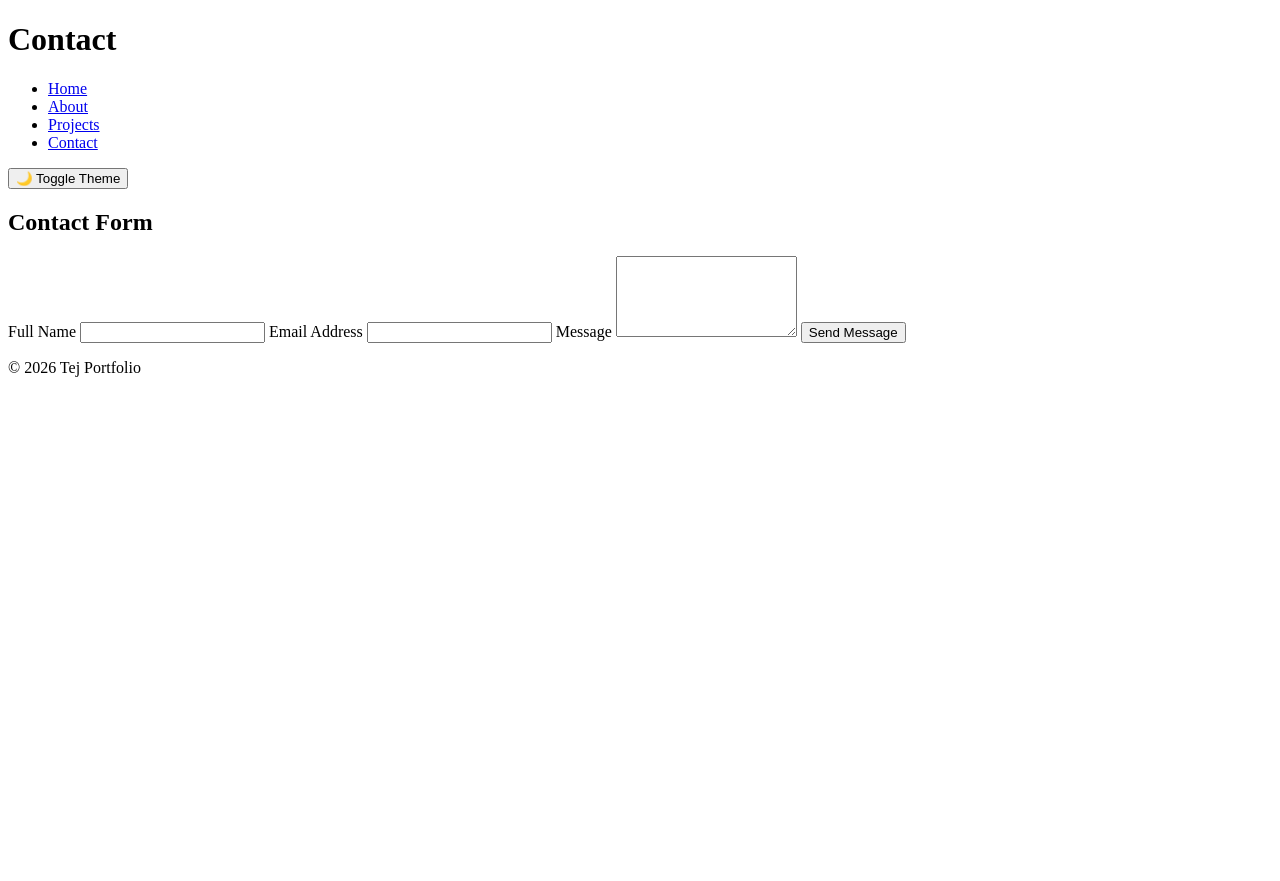
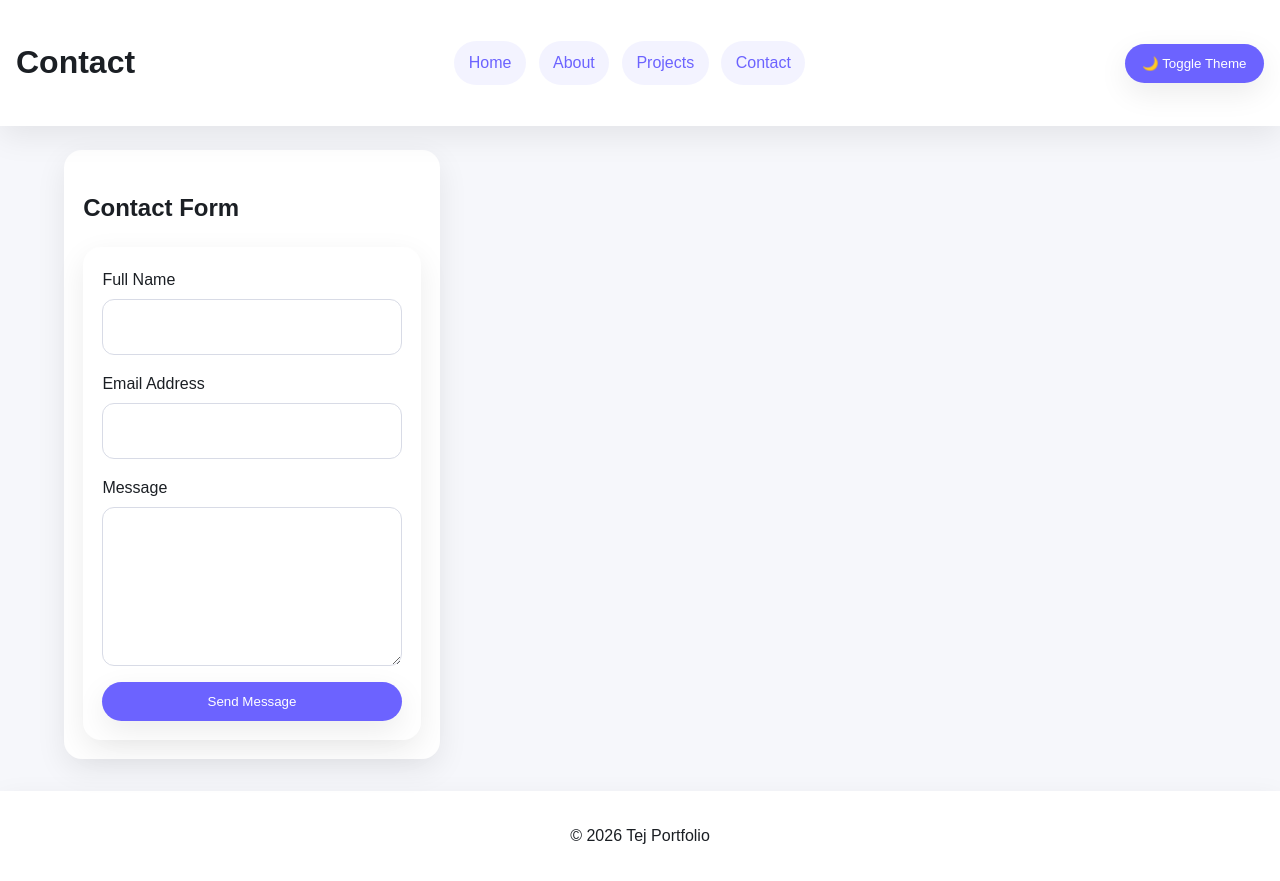
Before and after one commit to Abhirami2005/portfolio-website, a plain HTML site: page contact.html in a window 1280 px wide. Before the commit the page ends 800 px from the top, so only its background shows below. Drawn offline with Linux system fonts and the light colour scheme.

Commit message:
final portfolio update

```diff
--- a/contact.html
+++ b/contact.html
@@ -9,16 +9,11 @@
   <meta name="description" content="Contact Tej through accessible contact form.">
   <link rel="stylesheet" href="css/style.css">
 </head>
-
 <body>
-
-<header>
+  <header class="navbar" role="banner">
     <h1>Contact</h1>
-
     <nav aria-label="Main Navigation">
-
-
-<ul>
+      <ul class="nav-links">
         <li><a href="index.html">Home</a></li>
         <li><a href="about.html">About</a></li>
         <li><a href="projects.html">Projects</a></li>
@@ -28,48 +23,35 @@
     <button id="theme-toggle">🌙 Toggle Theme</button>
   </header>
 
-<main aria-label="Contact Content">
-
-<section>
+  <main class="container portfolio-layout" aria-label="Contact Content">
+    <section class="hero">
       <h2>Contact Form</h2>
 
-<form aria-label="Contact Form">
+      <form class="contact-form" aria-label="Contact Form">
+        <div class="form-group">
+          <label for="name">Full Name</label>
+          <input type="text" id="name" name="name" required>
+        </div>
 
-<label for="name">Full Name</label>
-<input
-type="text"
-id="name"
-name="name"
-required>
+        <div class="form-group">
+          <label for="email">Email Address</label>
+          <input type="email" id="email" name="email" required>
+        </div>
 
-<label for="email">Email Address</label>
-<input
-type="email"
-id="email"
-name="email"
-required>
+        <div class="form-group">
+          <label for="message">Message</label>
+          <textarea id="message" name="message" rows="5" required></textarea>
+        </div>
 
-<label for="message">Message</label>
-<textarea
-id="message"
-name="message"
-rows="5"
-required>
-</textarea>
-
-<button type="submit">
-Send Message
-</button>
-
+        <button type="submit">Send Message</button>
       </form>
-
     </section>
-
   </main>
 
   <footer>
     <p>&copy; 2026 Tej Portfolio</p>
   </footer>
+
   <script src="script.js"></script>
 </body>
 </html>
--- a/css/style.css
+++ b/css/style.css
@@ -1,32 +1,218 @@
-body.dark-mode{
-    --background:#121212;
-    --text:#ffffff;
-    --card:#1e1e1e;
-    --shadow:0 2px 8px rgba(255,255,255,0.1);
-
-    background:#121212 !important;
-    color:#ffffff !important;
+:root {
+  --background: #f6f7fb;
+  --text: #1b1f24;
+  --card: #ffffff;
+  --accent: #6c63ff;
+  --accent-2: #4f46e5;
+  --border: #d8dbe6;
+  --shadow: 0 10px 30px rgba(0, 0, 0, 0.08);
+  --radius: 18px;
+  --spacing: 1rem;
 }
 
-body.dark-mode header,
-body.dark-mode footer,
-body.dark-mode section{
-    background:#1e1e1e !important;
-    color:#ffffff !important;
+body.dark-mode {
+  --background: #111827;
+  --text: #f9fafb;
+  --card: #1f2937;
+  --accent: #8b5cf6;
+  --accent-2: #a78bfa;
+  --border: #374151;
+  --shadow: 0 10px 30px rgba(255, 255, 255, 0.08);
 }
 
-body.dark-mode article{
-    background:#2a2a2a !important;
-    color:#ffffff !important;
+* {
+  box-sizing: border-box;
 }
 
-body.dark-mode a{
-    color:#ffffff !important;
+html {
+  scroll-behavior: smooth;
 }
 
-body.dark-mode input,
-body.dark-mode textarea{
-    background:#2a2a2a;
-    color:#ffffff;
-    border:1px solid #555;
+body {
+  margin: 0;
+  font-family: Arial, Helvetica, sans-serif;
+  background: var(--background);
+  color: var(--text);
+  line-height: 1.6;
+  transition: background 0.3s ease, color 0.3s ease;
 }
+
+img {
+  max-width: 100%;
+  display: block;
+}
+
+a {
+  color: var(--accent);
+  text-decoration: none;
+  transition: color 0.2s ease;
+}
+
+a:hover {
+  color: var(--accent-2);
+}
+
+.skip-link {
+  position: absolute;
+  left: -999px;
+  top: 10px;
+  background: var(--accent);
+  color: #fff;
+  padding: 0.75rem 1rem;
+  border-radius: 8px;
+  z-index: 1000;
+}
+
+.skip-link:focus {
+  left: 10px;
+}
+
+.navbar {
+  display: flex;
+  flex-direction: column;
+  gap: 1rem;
+  align-items: center;
+  justify-content: space-between;
+  padding: 1rem;
+  background: var(--card);
+  box-shadow: var(--shadow);
+  position: sticky;
+  top: 0;
+  z-index: 100;
+}
+
+.nav-links {
+  display: flex;
+  flex-wrap: wrap;
+  justify-content: center;
+  gap: 0.8rem;
+  list-style: none;
+  padding: 0;
+  margin: 0;
+}
+
+.nav-links a {
+  display: inline-block;
+  padding: 0.55rem 0.9rem;
+  border-radius: 999px;
+  background: rgba(108, 99, 255, 0.08);
+}
+
+button {
+  border: none;
+  background: var(--accent);
+  color: #fff;
+  padding: 0.75rem 1.1rem;
+  border-radius: 999px;
+  cursor: pointer;
+  box-shadow: var(--shadow);
+  transition: background 0.2s ease, transform 0.2s ease, box-shadow 0.2s ease;
+}
+
+button:hover,
+.nav-links a:hover,
+.project-card:hover {
+  box-shadow: 0 10px 20px rgba(0,0,0,0.12);
+  transform: none;
+}
+
+button:active {
+  transform: translateY(0);
+}
+
+.container {
+  width: min(1100px, 92%);
+  margin: 1.5rem auto;
+}
+
+.portfolio-layout {
+  display: grid;
+  grid-template-columns: 1fr;
+  gap: 1.5rem;
+}
+
+.hero,
+section,
+.project-card,
+.contact-form {
+  background: var(--card);
+  border-radius: var(--radius);
+  padding: 1.2rem;
+  box-shadow: var(--shadow);
+}
+
+.projects-grid {
+  display: grid;
+  grid-template-columns: 1fr;
+  gap: 1rem;
+  margin-top: 1rem;
+}
+
+.project-card h3 {
+  margin-top: 0;
+}
+
+.skills-list {
+  padding-left: 1.2rem;
+}
+
+.contact-form {
+  display: grid;
+  gap: 1rem;
+}
+
+.form-group {
+  display: flex;
+  flex-direction: column;
+  gap: 0.4rem;
+}
+
+input,
+textarea {
+  width: 100%;
+  padding: 0.9rem;
+  border: 1px solid var(--border);
+  border-radius: 12px;
+  background: transparent;
+  color: inherit;
+  font: inherit;
+  transition: border-color 0.2s ease, box-shadow 0.2s ease;
+}
+
+input:focus,
+textarea:focus {
+  outline: 2px solid var(--accent);
+  outline-offset: 2px;
+}
+
+footer {
+  text-align: center;
+  padding: 1rem;
+  margin-top: 2rem;
+  background: var(--card);
+  box-shadow: var(--shadow);
+}
+
+@media (min-width: 768px) {
+  .navbar {
+    flex-direction: row;
+  }
+
+  .portfolio-layout {
+    grid-template-columns: 1fr 2fr;
+  }
+
+  .projects-grid {
+    grid-template-columns: repeat(2, 1fr);
+  }
+}
+
+@media (min-width: 1024px) {
+  .container {
+    width: min(1200px, 90%);
+  }
+
+  .projects-grid {
+    grid-template-columns: repeat(3, 1fr);
+  }
+}
--- a/script.js
+++ b/script.js
@@ -1,7 +1,4 @@
-const themeBtn = document.getElementById("theme-toggle");
-
-if(themeBtn){
-    themeBtn.addEventListener("click", () => {
-        document.body.classList.toggle("dark-mode");
-    });
-}
+const toggleBtn = document.getElementById("theme-toggle");
+toggleBtn.addEventListener("click", () => {
+  document.body.classList.toggle("dark-mode");
+});
```
Also changed, not shown: about.html (+6 -9 lines), index.html (+13 -14 lines), projects.html (+13 -13 lines). Lines whose indentation alone changed are shown as unchanged.
